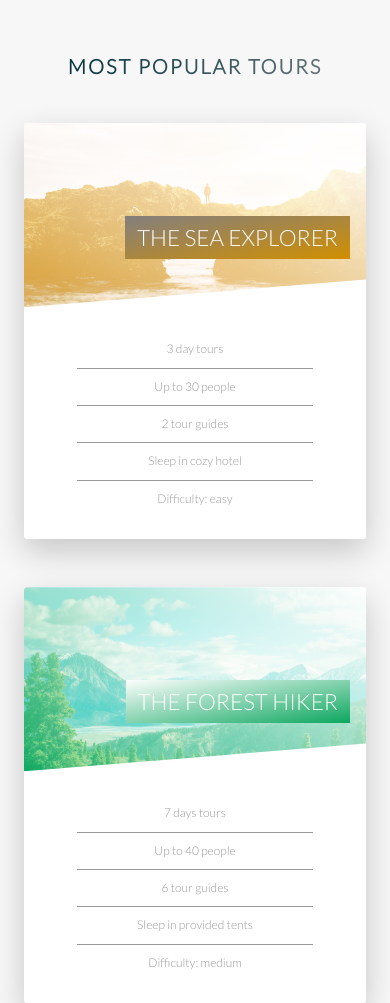
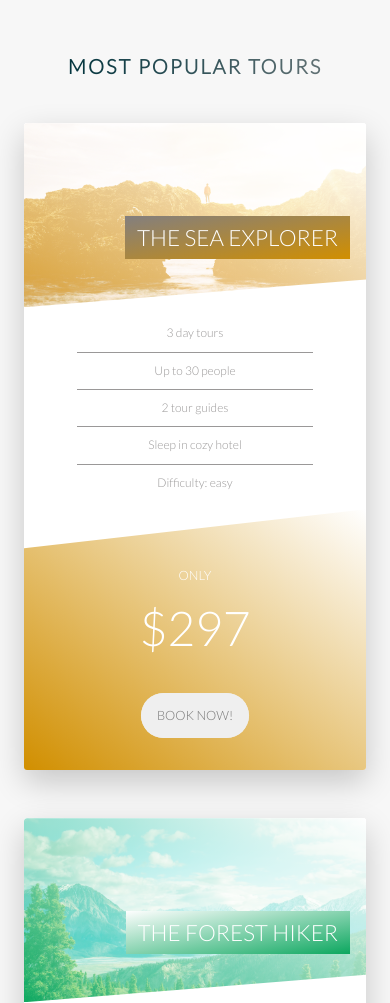
Before and after one commit to IvanRadovic/Natours---CSS-, a website: page index.html in a window 390 px wide. Shown: the part 2360-3363 px from the top of the page. Drawn offline with Linux system fonts and the light colour scheme; a web font is replaced by a local one.

Commit message:
Adding media queries to the tours, stories and booking

```diff
--- a/sass/components/_card.scss
+++ b/sass/components/_card.scss
@@ -187,4 +187,61 @@
         font-size: 6rem;
         font-weight: 200;
     }
+
+
+
+
+    /* --- Media queries --- */
+    @include respond(tab-port){
+            height: auto;
+            border-radius: 3px;
+            background-color: white;
+            box-shadow: 0 1.5rem 4rem rgb(0, 0, 0, 0.2);
+
+            &__side{
+                height: auto;
+                position: relative;
+                box-shadow: none;
+
+                &--back{
+                    transform: rotateY(0deg);
+                    clip-path: polygon(0 15%, 100% 0, 100% 100%, 0% 100%);
+
+                    /* --- back cards --- */
+
+                    }
+                }
+                &:hover &__side--front{
+                    transform: rotateY(0deg);
+                }
+
+                &__details{
+                    padding:1rem 3rem;
+                }
+
+                /* --- BACK STYLE --- */
+                &__cta{
+                    position: relative;
+                    top: 0%;
+                    left: 0%;
+                    transform: translate(0);
+                    width: 100%;
+                    padding:7rem 4rem 4rem;
+                }
+
+                &__price-box{
+                    margin-bottom: 3rem;
+                }
+
+                &__price-only{
+                    font-size: 1.6rem;
+                    text-transform: uppercase;
+                }
+
+                &__price-value{
+                    font-size: 6rem;
+                }
+    }
+
+
 }
--- a/sass/components/_form.scss
+++ b/sass/components/_form.scss
@@ -16,6 +16,10 @@
         width: 90%;
         display: block;
         transition: all .3s;
+
+        @include respond(tab-port){
+            width: 100%;
+        }
 
         &:focus{
             outline: none;
@@ -51,6 +55,11 @@
     &__radio-group{
         width: 49%;
         display: inline-block;
+
+        @include respond(tab-port){
+            width: 100%;
+            margin-bottom: 2rem;
+        }
     }
 
     &__radio-input{
--- a/sass/components/_story.scss
+++ b/sass/components/_story.scss
@@ -9,6 +9,16 @@
     font-size: $default-font-size;
     transform: skewX(-12deg);
 
+    @include respond(tab-port){
+        width: 100%;
+        padding: 4rem;
+        padding-left: 7rem;
+    }
+
+    @include respond(phone){
+        transform: skewX(0);
+    }
+
     &__shape{
         position: relative;
         width: 15rem;
@@ -19,6 +29,10 @@
         -webkit-clip-path:circle(50% at 50% 50%);
         clip-path:circle(50% at 50% 50%) ;
         transform: translateX(-3rem) skewX(12deg);
+
+        @include respond(phone){
+            transform: translate(-3rem) skewX(0);
+        }
     }
 
     &__img{
@@ -32,6 +46,10 @@
 
     &__text{
         transform: skewX(12deg);
+
+        @include respond(phone){
+            transform: skewX(0);
+        }
     }
 
     &__caption{
--- a/sass/pages/_home.scss
+++ b/sass/pages/_home.scss
@@ -73,12 +73,42 @@
     ,url("../../img/nat-10.jpg");
     background-size: 100%;
     background-repeat: no-repeat;
-    height: 50rem;
     border-radius: 3px;
     box-shadow: 0 1.5rem 4rem rgba(236, 235, 235, .15);
+
+    @include respond(tab-land){
+        background-image: linear-gradient(
+            105deg,
+            rgba(235,235,235, 0.9) 0% ,
+            rgba(235,235,235, 0.9) 65% ,
+            rgba(247, 244, 244, 0.1) 65%,
+            )
+        ,url("../../img/nat-10.jpg");
+        background-size: cover;
+    }
+
+    @include respond(tab-port){
+        background-image: linear-gradient(
+            to right,
+            rgba(235,235,235, 0.9) 0% ,
+            rgba(235,235,235, 0.9) 100% ,
+            rgba(247, 244, 244, 0.1) 0%,
+            )
+        ,url("../../img/nat-10.jpg");
+        background-size: cover;
+
+    }
 
     &__form{
         width: 50%;
         padding: 6rem;
+
+        @include respond(tab-land){
+            width: 65%;
+        }
+
+        @include respond(tab-port){
+            width: 100%;
+        }
     }
 }
```
Also changed, not shown: sass/main.css, 1 other file.
